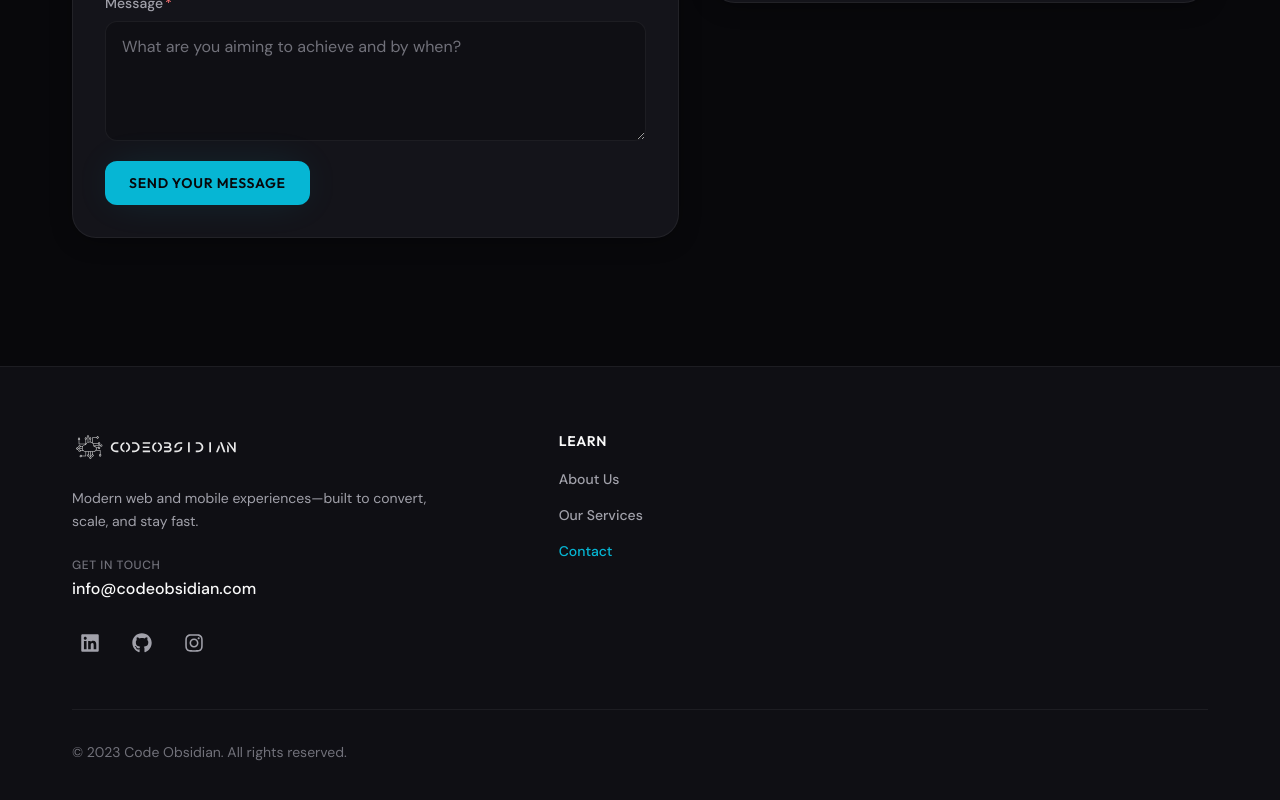
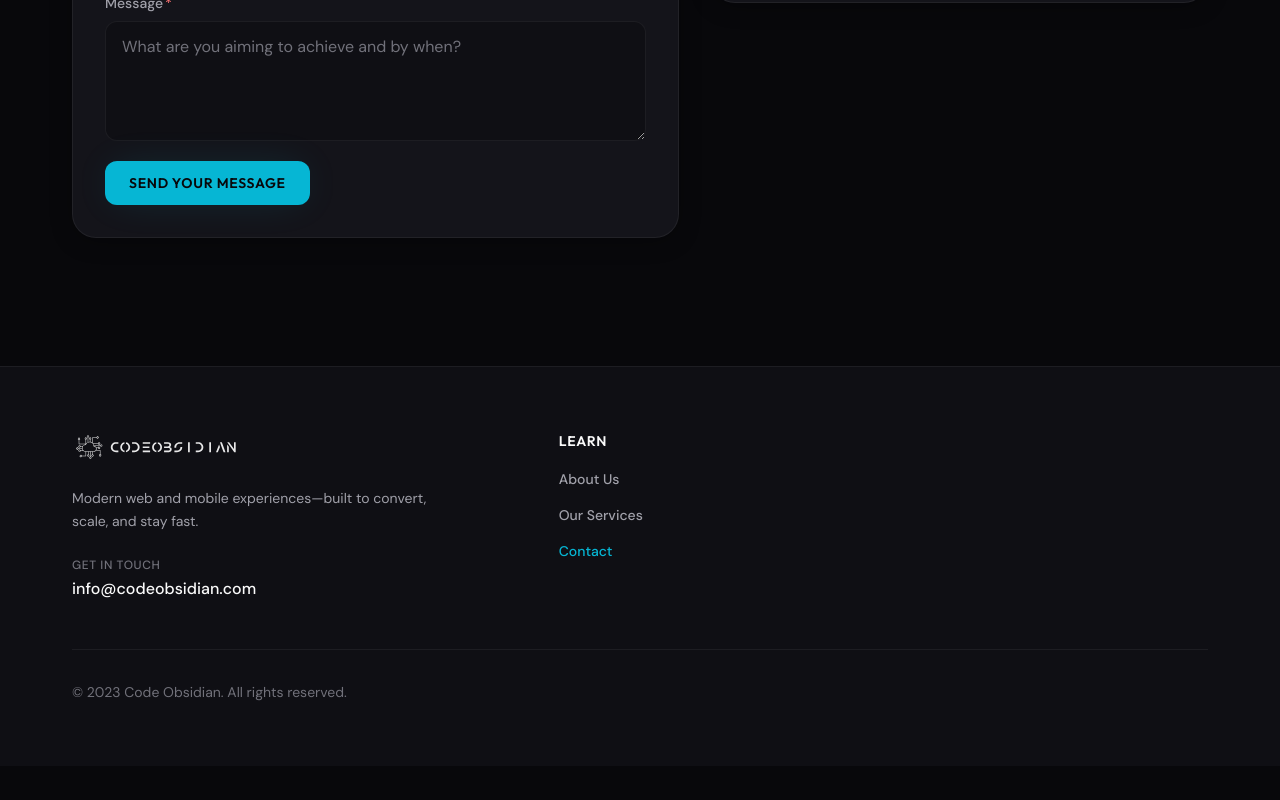
Before and after one commit to CodeObsidian/CodeObisidian, a React (Vite) app: page /contact in a window 1280 px wide. Shown: the part 1363-2163 px from the top of the page. After the commit the page ends 2123 px from the top, so only its background shows below. Built offline with nearby package versions, Linux system fonts and the light colour scheme.

Commit message:
chore: Comment out unused social media icons in Footer component

```diff
--- a/src/components/Footer/Footer.tsx
+++ b/src/components/Footer/Footer.tsx
@@ -1,5 +1,5 @@
 import { Link, NavLink } from 'react-router-dom'
-import { FaGithub, FaInstagram, FaLinkedin } from 'react-icons/fa'
+// import { FaGithub, FaInstagram, FaLinkedin } from 'react-icons/fa'
 
 export default function Footer() {
   const currentYear = new Date().getFullYear()
@@ -25,7 +25,7 @@
                 info@codeobsidian.com
               </a>
             </div>
-            <div className="flex gap-4">
+            {/* <div className="flex gap-4">
               <a
                 href="#"
                 target="_blank"
@@ -53,7 +53,7 @@
               >
                 <FaInstagram className="w-5 h-5" />
               </a>
-            </div>
+            </div> */}
           </div>
           <div className="md:col-span-7 grid grid-cols-2 gap-8 sm:grid-cols-3">
             <div className="flex flex-col gap-4">
```
